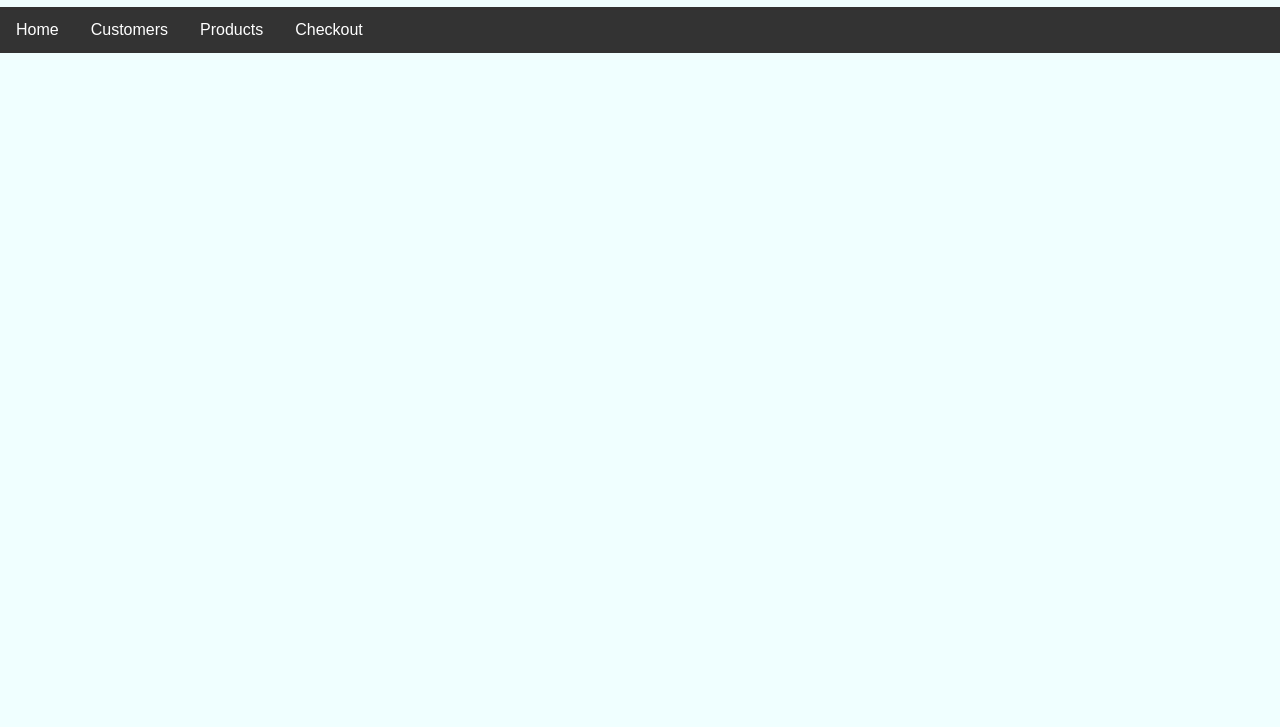
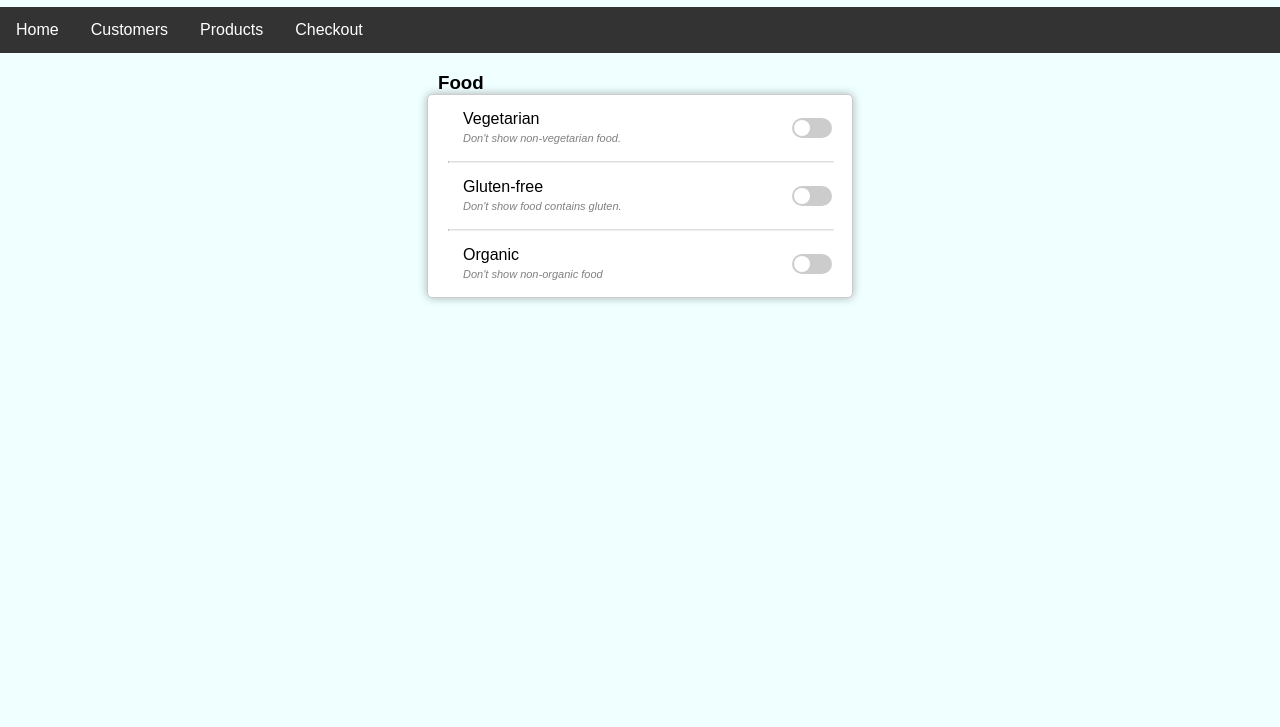
Before and after one commit to SEG3125-A/Group-1-Lab-2, a plain HTML site: page customers.html in a window 1280 px wide. Shown: the part 73-800 px from the top of the page. Drawn offline with Linux system fonts and the light colour scheme.

Commit message:
Customer Page

```diff
--- a/customers.html
+++ b/customers.html
@@ -1,14 +1,15 @@
 <!DOCTYPE html>
-<html lang ="eng">
+<html lang="eng">
 <head>
     <meta charset="UTF-8">
     <title>GrocerKing</title>
     <link rel="stylesheet" href="style.css">
+    <script src="customers.js"></script>
 </head>
 
 
 <body>
-        <h1>Customers page</h1>
+<h1>Preferences</h1>
 <div class="navbar">
     <ul>
         <a href="index.html">Home</a>
@@ -18,6 +19,40 @@
     </ul>
 </div>
 
+<h3 class="preferenceHeader">Food</h3>
+<div class="foodPreference">
+    <form>
+        <div class="foodPreferenceOption">
+            <div class="toggle-slider" id="vegetarianToggle">
+                <label for="vegetarian" style="margin-left: 15px;">
+                    Vegetarian<br>
+                    <i><small>Don't show non-vegetarian food.</small></i>
+                </label>
+                <input type="checkbox" id="vegetarian" class="hidden">
+                <label for="vegetarian" class="slider"></label>
+            </div>
+            <hr>
+            <div class="toggle-slider" id="glutenToggle">
+                <label for="glutenFree" style="margin-left: 15px;">
+                    Gluten-free<br>
+                    <i><small>Don't show food contains gluten.</small></i>
+                </label>
+                <input type="checkbox" id="glutenFree" class="hidden">
+                <label for="glutenFree" class="slider"></label>
+            </div>
+            <hr>
+
+            <div class="toggle-slider" id="organicToggle">
+                <label for="organic" style="margin-left: 15px;">
+                    Organic<br>
+                    <i><small>Don't show non-organic food</small></i>
+                </label>
+                <input type="checkbox" id="organic" class="hidden">
+                <label for="organic" class="slider"></label>
+            </div>
+        </div>
+    </form>
+</div>
 
 </body>
 
--- /dev/null
+++ b/customers.js
@@ -0,0 +1,41 @@
+document.addEventListener('DOMContentLoaded', function () {
+  // Add event listener for each toggle slider
+  var vegetarianToggle = document.getElementById('vegetarianToggle');
+  var vegetarianCheckbox = document.getElementById('vegetarian');
+
+  var glutenToggle = document.getElementById('glutenToggle');
+  var glutenCheckbox = document.getElementById('glutenFree');
+
+  var organicToggle = document.getElementById('organicToggle');
+  var organicCheckbox = document.getElementById('organic');
+
+  vegetarianToggle.addEventListener('click', function () {
+    vegetarianCheckbox.checked = !vegetarianCheckbox.checked;
+    updateSliderStyles(vegetarianCheckbox, vegetarianToggle.querySelector('.slider'));
+  });
+
+  glutenToggle.addEventListener('click', function () {
+    glutenCheckbox.checked = !glutenCheckbox.checked;
+    updateSliderStyles(glutenCheckbox, glutenToggle.querySelector('.slider'));
+  });
+
+  organicToggle.addEventListener('click', function () {
+    organicCheckbox.checked = !organicCheckbox.checked;
+    updateSliderStyles(organicCheckbox, organicToggle.querySelector('.slider'));
+  });
+
+  // Initial styles update
+  updateSliderStyles(vegetarianCheckbox, vegetarianToggle.querySelector('.slider'));
+  updateSliderStyles(glutenCheckbox, glutenToggle.querySelector('.slider'));
+  updateSliderStyles(organicCheckbox, organicToggle.querySelector('.slider'));
+  // Similar initial styles update for other toggles
+});
+
+function updateSliderStyles(checkbox, slider) {
+  if (checkbox.checked) {
+    slider.style.backgroundColor = '#4CAF50'; // Green color
+  } else {
+    slider.style.backgroundColor = '#ccc'; // Default color
+    slider.style.transform = 'translateX(0)';
+  }
+}
--- a/style.css
+++ b/style.css
@@ -70,3 +70,87 @@ body {
 .select-button:hover {
     background-color: #45a049;
 }
+
+/*Customer Page--------------------------------------------------*/
+
+.preferenceHeader{
+  text-align: center;
+  margin-left: -28%; /* Adjust the negative margin as needed */
+}
+
+.foodPreference {
+        border-radius: 5px;
+        border: 1px solid #ccc;
+        margin: auto;
+        margin-top: -18px;
+        margin-bottom: 20px;
+        padding-left: 20px;
+        padding-right: 20px;
+        width: 30%;
+        background-color: #fff;
+        box-shadow: 0 0 10px rgba(0, 0, 0, 0.3);
+}
+
+.foodPreferenceOption {
+
+}
+
+.foodPreferenceOption hr {
+    width: 100%;
+    margin: 0;
+    border-top: 1px solid rgba(128, 128, 128, 0.25);
+}
+
+
+
+
+
+/* Styling for the toggle sliders */
+.toggle-slider {
+  display: flex;
+  align-items: center;
+  justify-content: space-between; /* Spread items evenly */
+  margin-bottom: 15px; /* Add some spacing between sliders */
+  margin-top: 15px;
+}
+
+/* Hide the default checkbox */
+.hidden {
+  display: none;
+}
+
+/* Styling for the slider */
+.slider {
+  position: relative;
+  display: inline-block;
+  width: 40px; /* Set a smaller width */
+  height: 20px; /* Set a smaller height */
+  border-radius: 10px;
+  cursor: pointer;
+  transition: background-color 0.4s; /* Add transition for smooth color change */
+  margin-left: 5px; /* Add some spacing between label and slider */
+}
+
+/* Styling for the slider knob */
+.slider:before {
+  position: absolute;
+  content: "";
+  height: 16px; /* Set a smaller height */
+  width: 16px; /* Set a smaller width */
+  left: 2px; /* Adjust positioning */
+  top: 2px; /* Adjust positioning */
+  background-color: white;
+  border-radius: 50%;
+  transition: transform 0.4s; /* Add transition for smooth knob movement */
+}
+
+/* Slide the knob to the right when the checkbox is checked */
+input:checked + .slider:before {
+  transform: translateX(20px); /* Adjust for the smaller width of the slider */
+}
+
+.toggle-slider small{
+    color: grey;
+    font-size:11px;
+
+}
```
Lines whose indentation alone changed are shown as unchanged.
